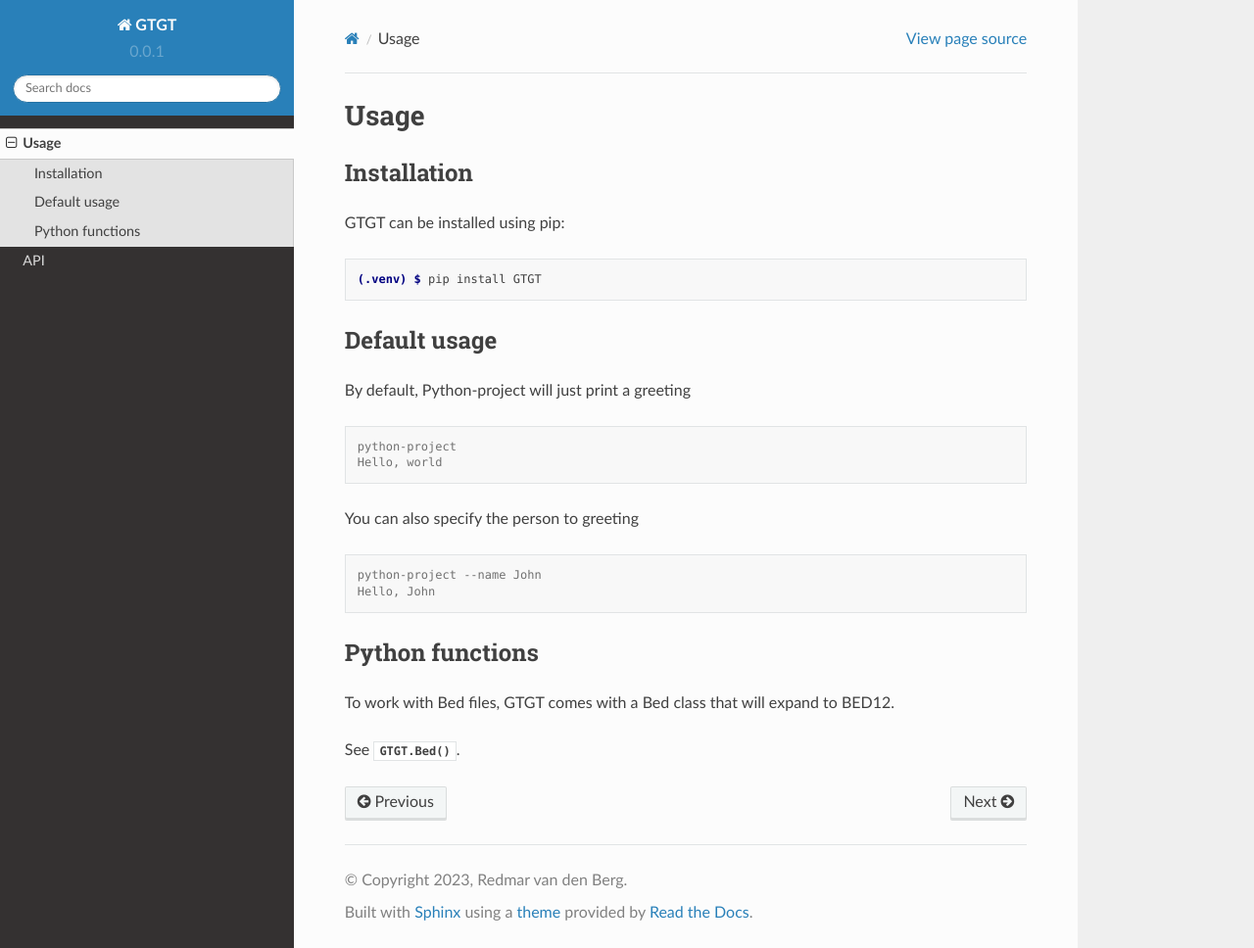
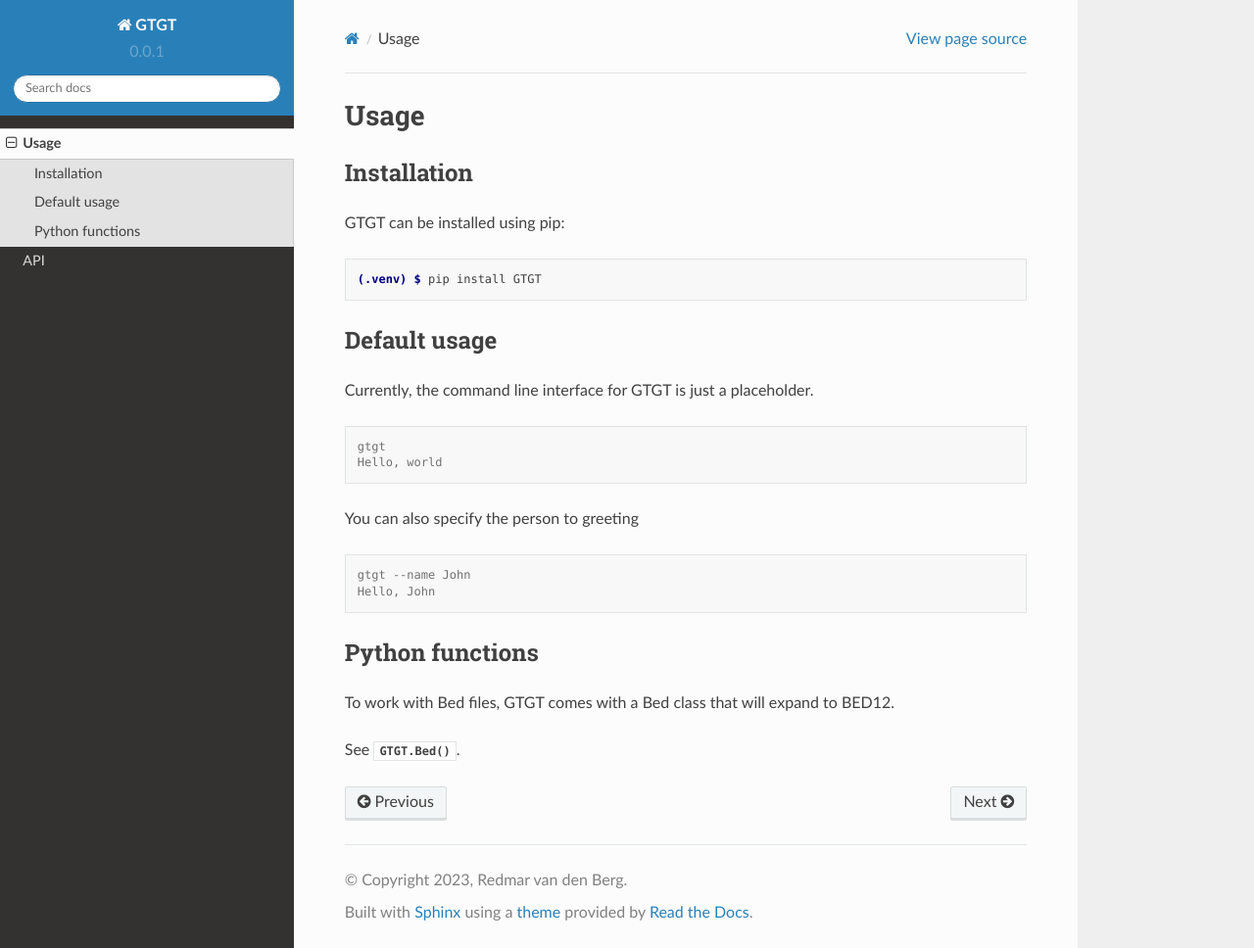
Before and after one commit to DCRT-LUMC/GTGT, a Sphinx documentation site: the page built from docs/source/usage.rst, in a window 1280 px wide and 968 px high. Shown: the whole window at 98% size. Built offline with Sphinx 7.4.7 and the Read the Docs theme 2.0.0, drawn with Linux system fonts in a browser that asks for light colours.

Commit message:
Further updates for v0.0.1

```diff
--- a/docs/source/index.rst
+++ b/docs/source/index.rst
@@ -1,4 +1,4 @@
-Welcome to the documentation for Python-project!
+Welcome to the documentation for GTGT
 ================================================
 
 Describe your project here.
@@ -8,7 +8,7 @@
 
 .. note::
 
-   This project is under active development. Python-project has its documentation hosted on Read the Docs.
+   This project is under active development. GTGT has its documentation hosted on Read the Docs.
 
 Contents
 --------
--- a/docs/source/usage.rst
+++ b/docs/source/usage.rst
@@ -14,18 +14,19 @@
 
 Default usage
 ----------------
-By default, Python-project will just print a greeting
+Currently, the command line interface for GTGT is just
+a placeholder.
 
 .. code-block:: console
 
-   python-project
+   gtgt
    Hello, world
 
 You can also specify the person to greeting
 
 .. code-block:: console
 
-   python-project --name John
+   gtgt --name John
    Hello, John
 
 Python functions
--- a/setup.py
+++ b/setup.py
@@ -72,7 +72,7 @@
     ],
     entry_points={
         'console_scripts': [
-            'python-project=python_project.cli:main',
+            'gtgt=GTGT.cli:main',
         ]
     },
 )
```
